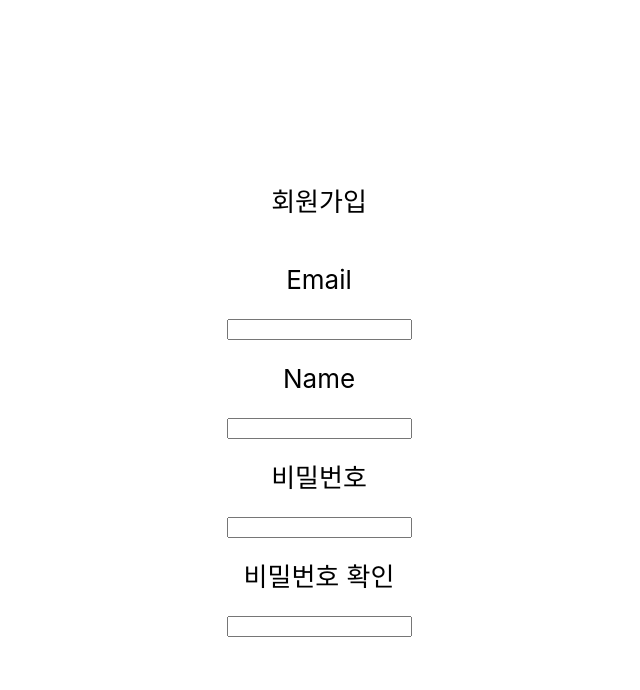
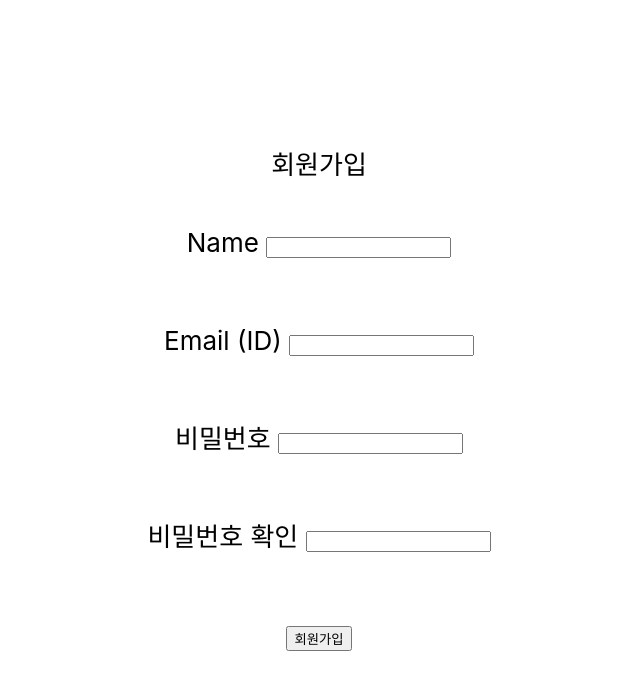
Before and after one commit to rkgh17/ToDoList_Project, a React (Create React App) app in the folder todolist/front/: page /signup in a window 1280 px wide. Shown: the top 690 px of the page, without its empty margins (321-961 px from the left). Built offline with nearby package versions, Linux system fonts and the light colour scheme.

Commit message:
Front _ Signup Form _ pwValidation

```diff
--- a/todolist/front/src/routes/Routes.css
+++ b/todolist/front/src/routes/Routes.css
@@ -21,3 +21,25 @@
   font-size: calc(10px + 2vmin);
   line-height: 300%;
 }
+
+.formbox {
+  position: relative;
+  margin-bottom: 20px;
+  text-align: center;
+}
+.message {
+  font-weight: 500;
+  font-size: 1.2rem;
+  line-height: 24px;
+  letter-spacing: -1px;
+  position: absolute;
+  bottom: -10px;
+  left: 0;
+}
+.success {
+  color: #8f8c8b;
+}
+
+.error {
+  color: #ff2727;
+}
--- a/todolist/front/src/routes/SignUp.js
+++ b/todolist/front/src/routes/SignUp.js
@@ -1,17 +1,94 @@
+import { useState } from "react";
+import "./Routes.css";
+
 function SignUp() {
+  // 이름, 아이디, 비밀번호
+  const [inputUserName, setUserName] = useState("");
+  const [inputUserId, setUserId] = useState("");
+  const [inputUserPw, setUserPw] = useState("");
+  const [inputUserPwCheck, setUserPwCheck] = useState("");
+
+  // 메시지 저장
+  const [passwordConfirmMessage, setPasswordConfirmMessage] = useState("");
+
+  // 유효성 검사 (일단 비밀번호만)
+  const [isPasswordConfirm, setIsPasswordConfirm] = useState(false);
+
+  const handleInputUserId = (e) => {
+    setUserId(e.target.value);
+  };
+  const handleInputUserName = (e) => {
+    setUserName(e.target.value);
+  };
+
+  const handleInputUserPw = (e) => {
+    setUserPw(e.target.value);
+  };
+
+  const handleInputUserPwCheck = (e) => {
+    setUserPwCheck(e.target.value);
+    if (inputUserPw === e.target.value) {
+      setPasswordConfirmMessage("비밀번호 일치");
+      setIsPasswordConfirm(true);
+    } else {
+      setPasswordConfirmMessage("비밀번호 불일치");
+      setIsPasswordConfirm(false);
+    }
+  };
+
+  const onClickSignUp = () => {};
+
   return (
     <div className="Main">
       <header className="Header">
-        <div>회원가입</div>
         <div style={{ display: "flex", flexDirection: "column" }}>
-          <label>Email </label>
-          <input type="email"></input>
-          <label>Name</label>
-          <input type="name"></input>
-          <label>비밀번호</label>
-          <input type="password"></input>
-          <label>비밀번호 확인</label>
-          <input type="password"></input>
+          <div>회원가입</div>
+
+          <div className="formbox">
+            <label>Name </label>
+            <input
+              type="name"
+              value={inputUserName}
+              onChange={handleInputUserName}
+            ></input>
+          </div>
+
+          <div className="formbox">
+            <label>Email (ID) </label>
+            <input
+              type="email"
+              value={inputUserId}
+              onChange={handleInputUserId}
+            ></input>
+          </div>
+          <div className="formbox">
+            <label>비밀번호 </label>
+            <input
+              type="password"
+              value={inputUserPw}
+              onChange={handleInputUserPw}
+              title="비밀번호"
+            ></input>
+          </div>
+
+          <div className="formbox">
+            <label>비밀번호 확인 </label>
+            <input
+              type="password"
+              value={inputUserPwCheck}
+              onChange={handleInputUserPwCheck}
+            ></input>
+            <span
+              className={`message ${isPasswordConfirm ? "success" : "error"}`}
+            >
+              {passwordConfirmMessage}
+            </span>
+          </div>
+        </div>
+        <div>
+          <button className="" onClick={onClickSignUp}>
+            회원가입
+          </button>
         </div>
       </header>
     </div>
```
